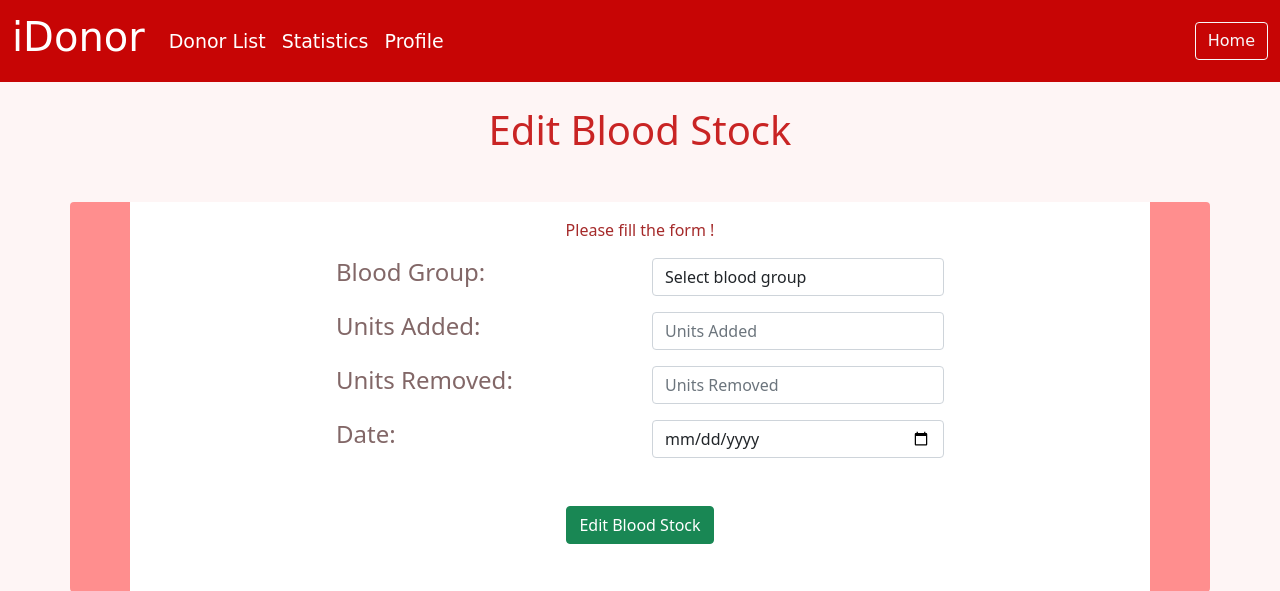
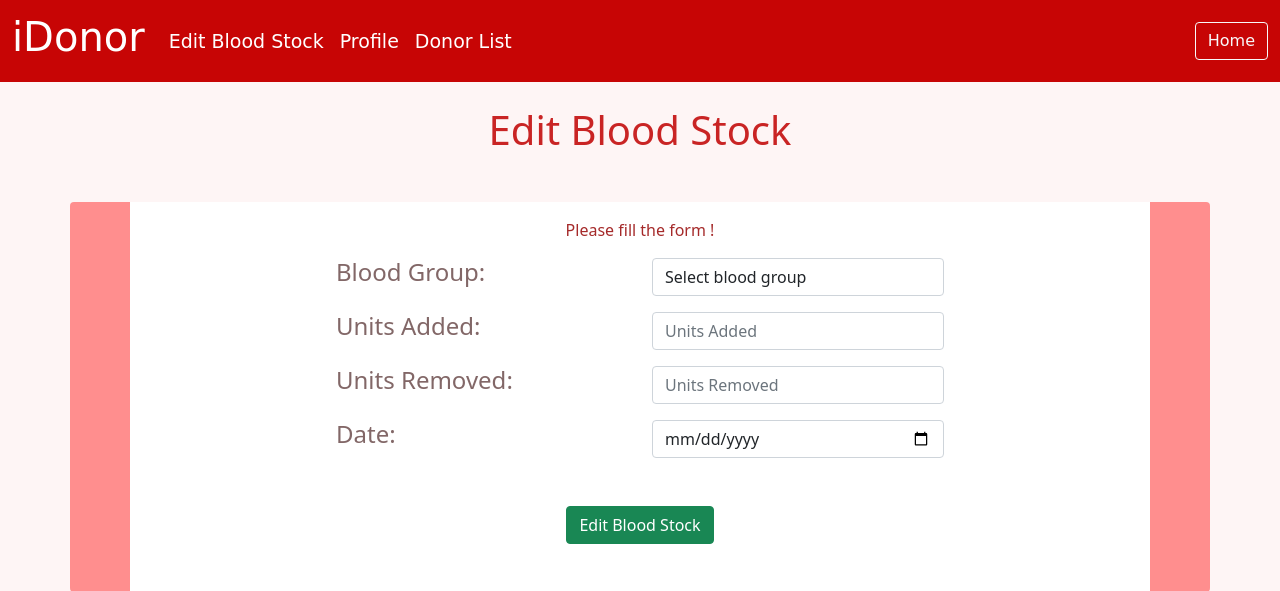
Before and after one commit to hritika1025/Blood_Donation_Management_System, a Flask app: page /edit_blood_stock in a window 1280 px wide. Shown: the top 591 px of the page. Run offline with Flask 2, Linux system fonts and the light colour scheme; the visitor is signed in with stand-in values (Sample User, id 1); some libraries are stand-ins or nearby versions.

Commit message:
donor list

```diff
--- a/SQL Files/Insert_Statements.sql
+++ b/SQL Files/Insert_Statements.sql
@@ -1,7 +1,7 @@
 INSERT INTO Admin ( Email, Password) VALUES
             ('hritika123@gmail.com','Hritika123'),
             ('mitika343@gmail.com','Mitika343');
-
+select * from blood_stock;
 INSERT INTO Blood_bank (Password, License_Number, Blood_bank_name, Owner_name, Email, Phone_number, Street, Pincode, City, District,State, Website)
 VALUES
 ('riz345', '32564178', 'Rotary Blood Bank', 'Varun Tiwari', 'rotarybank321@gmail.com', '96542135470', 'i-587,2nd Floor, Moolchand Towers , Block i,sector 22', '500042', 'Hyderabad','Musheerabad', 'Telangana', 'www.rotarybankhyedrabad.com'),
--- a/app.py
+++ b/app.py
@@ -166,9 +166,6 @@ def edit_user_profile() :
         cursor.close()
         return render_template('edit_user_profile.html')
 
-    # else :
-        # cursor = mysql.connection.cursor(MySQLdb.cursors.DictCursor)
-        # cursor.execute('SELECT * FROM Donor WHERE Email_id = %s', (session['Email_id']))
 
     return render_template('edit_user_profile.html', First_name = session['First_name'],
                             Last_name = session['Last_name'], Phone_num = session['Phone_num'],
@@ -398,8 +395,11 @@ def blood_bank_profile():
 def donor_list():
     if session['loggedin']==True and session['License_Number']:
         cursor = mysql.connection.cursor(MySQLdb.cursors.DictCursor)
-        district = cursor.execute('SELECT District FROM Blood_bank WHERE License_Number = %s', (session['License_Number']))
-        cursor.execute('SELECT First_name, Last_name, City, Phone_num FROM Donor WHERE Frequent_Donor == "y" AND District=%s',(district,))
+        License_Number=session['License_Number']
+        cursor.execute('SELECT * FROM Blood_bank WHERE License_Number = %s', (License_Number,))
+        result=cursor.fetchone()
+        District=result['District']
+        cursor.execute('SELECT * FROM Donor WHERE Frequent_Donor = "y" AND District=%s',(District,))
         rows=cursor.fetchall()
         cursor.close()
         return render_template("donor_list.html",rows=rows)
--- a/template/blood_bank_profile.html
+++ b/template/blood_bank_profile.html
@@ -117,9 +117,9 @@
                     <li class="nav-item ">
                         <a class="nav-link mx-1" href="/donor_list" style="color: white ;font-size: 19px; ">Donor List</a>
                     </li>
-                    <li class="nav-item">
+                    <!-- <li class="nav-item">
                         <a class="nav-link mx-1" href="/blood_bank_statistics" style="color: white ;font-size: 19px; ">Statistics</a>
-                    </li>
+                    </li> -->
                     <li class="nav-item">
                         <a class="nav-link mx-1" href="/blood_bank_non_edit_profile" style="color: white ;font-size: 19px; ">Profile</a>
                     </li>
--- a/template/edit_blood_stock.html
+++ b/template/edit_blood_stock.html
@@ -75,18 +75,18 @@
                   <a class="nav-link" href="non_eligibility.html" style="color: white ;font-size: 19px; ">Non Eligiblity</a>
               </li> -->
                 <li class="nav-item">
-                    <a class="nav-link" href="/donor_list" style="color: white ;font-size: 19px; ">Donor List</a>
-                </li>
-                <li class="nav-item">
-                    <a class="nav-link" href="/blood_bank_statistics" style="color: white ;font-size: 19px; ">Statistics</a>
+                    <a class="nav-link" href="/edit_blood_stock" style="color: white ;font-size: 19px; ">Edit Blood Stock</a>
                 </li>
                 <li class="nav-item">
                     <a class="nav-link" href="/blood_bank_non_edit_profile" style="color: white ;font-size: 19px; ">Profile</a>
                 </li>
+                <li class="nav-item">
+                    <a class="nav-link" href="/donor_list" style="color: white ;font-size: 19px; ">Donor List</a>
+                </li>
 
 
             </ul>
-            <a href="/home" class="btn btn-outline-light " tabindex="-1" role="button" aria-disabled="true">Home</a>
+            <a href="/blood_bank_home" class="btn btn-outline-light " tabindex="-1" role="button" aria-disabled="true">Home</a>
         </div>
     </div>
 </nav>
```
